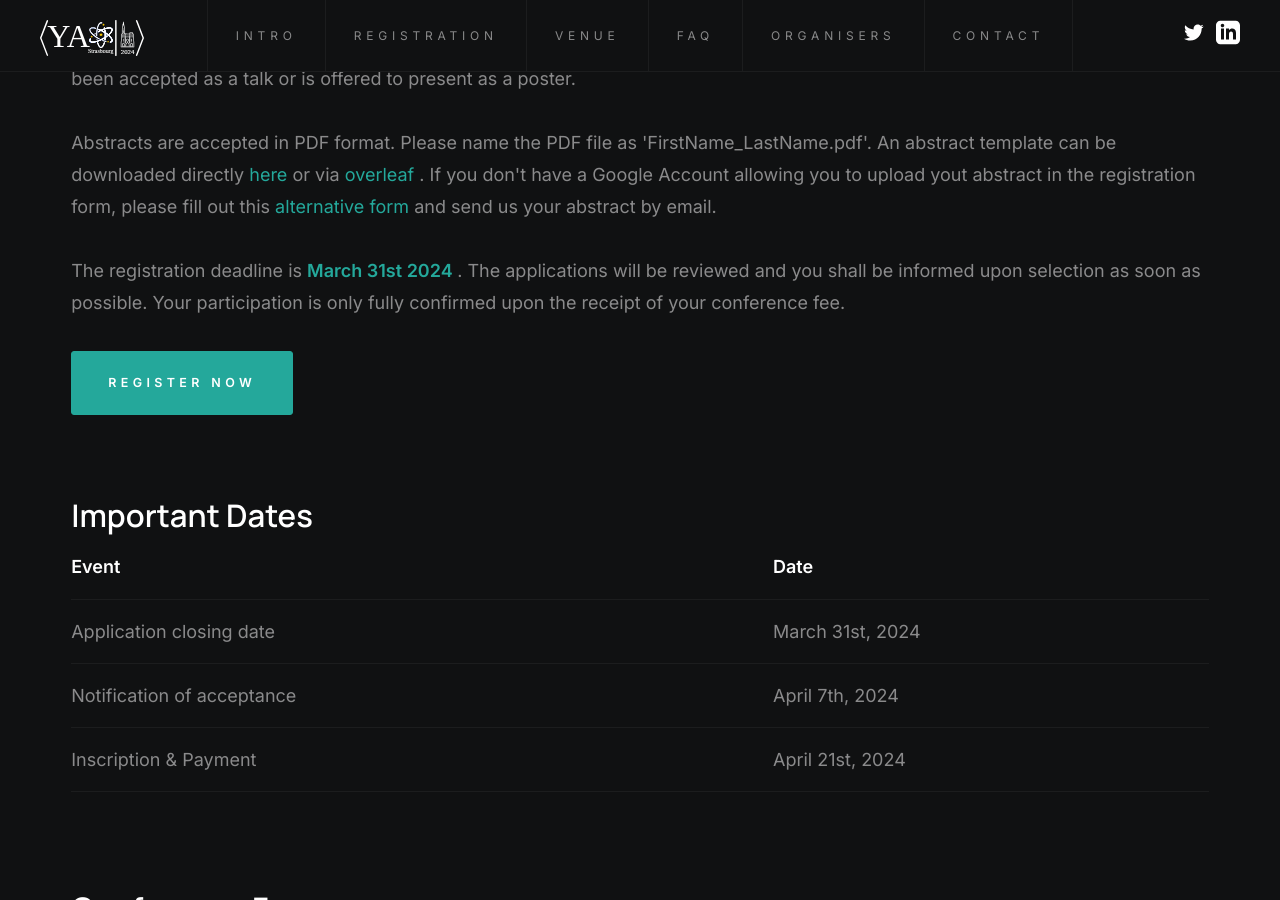
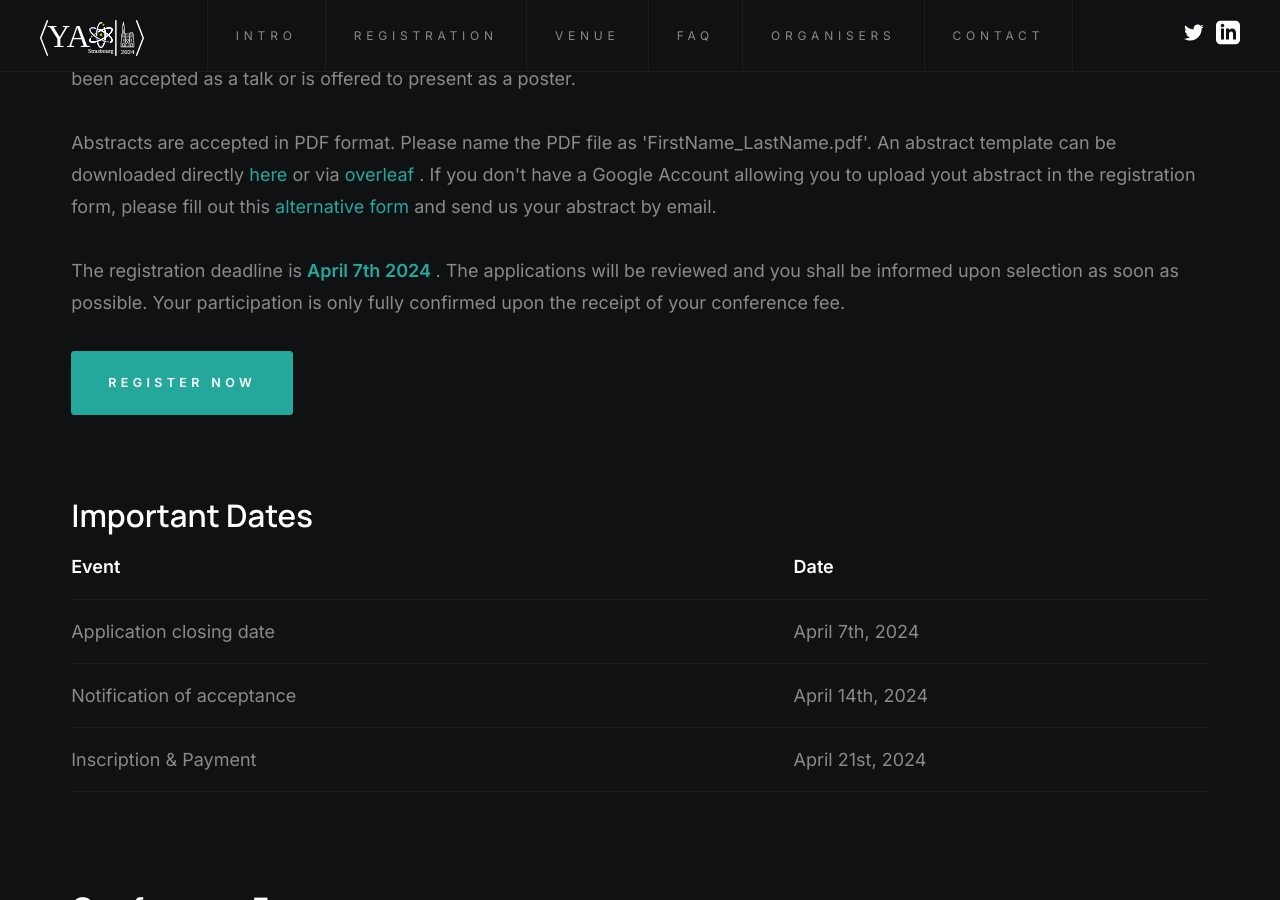
Before and after one commit to galvanixer/YAO2024, a Jekyll site: the page built from index.markdown, in a window 1280 px wide and 900 px high, scrolled down 4012 px. Built offline with Jekyll 4.4.1, drawn with Linux system fonts in a browser that asks for light colours.

Commit message:
Changed Registration Date

```diff
--- a/_data/deadlines.yml
+++ b/_data/deadlines.yml
@@ -1,8 +1,8 @@
 - event: Application closing date
-  date: March 31st, 2024
+  date: April 7th, 2024
 
 - event: Notification of acceptance
-  date: April 7th, 2024
+  date: April 14th, 2024
 
 - event: Inscription & Payment
   date: April 21st, 2024
--- a/_includes/registration.html
+++ b/_includes/registration.html
@@ -22,7 +22,7 @@
                 If you don't have a Google Account allowing you to upload yout abstract in the registration form, please fill out this <a href="https://forms.gle/TBfqCLk2UFhsPRzA9">alternative form</a> and send us your abstract by email.
             </p>
             <p>
-                The registration deadline is <b class=color1> March 31st 2024 </b>.
+                The registration deadline is <b class=color1> April 7th 2024 </b>.
                 The applications will be reviewed and you shall be informed upon selection as soon as possible.
                 Your participation is only fully confirmed upon the receipt of your conference fee.
             </p>
```
